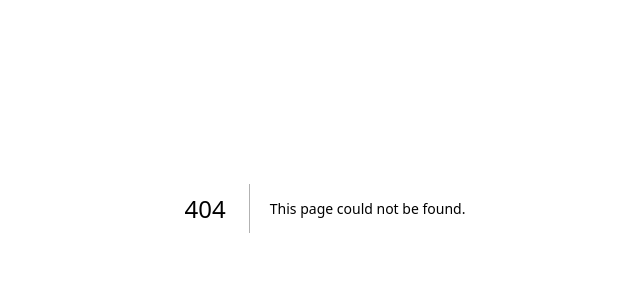
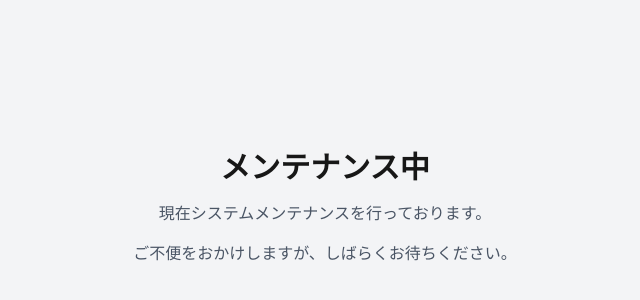
Before and after one commit to kosukehuta-hash/my-todo-app, a Next.js app: page /maintenance in a window 1280 px wide. Before the commit this address had no page. Shown: the part 192-492 px from the top of the page, without its empty margins (315-955 px from the left). Built offline with nearby package versions, Linux system fonts and the light colour scheme.

Commit message:
Add maintenance mode

```diff
--- /dev/null
+++ b/app/maintenance/page.tsx
@@ -0,0 +1,17 @@
+export default function MaintenancePage() {
+  return (
+    <div className="min-h-screen flex items-center justify-center bg-gray-100">
+      <div className="text-center p-8">
+        <h1 className="text-3xl font-bold mb-4">
+          メンテナンス中
+        </h1>
+        <p className="text-gray-600 mb-4">
+          現在システムメンテナンスを行っております。
+        </p>
+        <p className="text-gray-600">
+          ご不便をおかけしますが、しばらくお待ちください。
+        </p>
+      </div>
+    </div>
+  )
+}
--- /dev/null
+++ b/proxy.ts
@@ -0,0 +1,21 @@
+import { NextRequest, NextResponse } from 'next/server'
+
+export function proxy(request: NextRequest) {
+  if (process.env.MAINTENANCE_MODE === 'true') {
+    if (request.nextUrl.pathname === '/maintenance') {
+      return NextResponse.next()
+    }
+
+    if (request.nextUrl.pathname.startsWith('/_next/')) {
+      return NextResponse.next()
+    }
+
+    return NextResponse.rewrite(new URL('/maintenance', request.url))
+  }
+
+  return NextResponse.next()
+}
+
+export const config = {
+  matcher: ['/((?!api|_next/static|_next/image|favicon.ico).*)'],
+}
```
